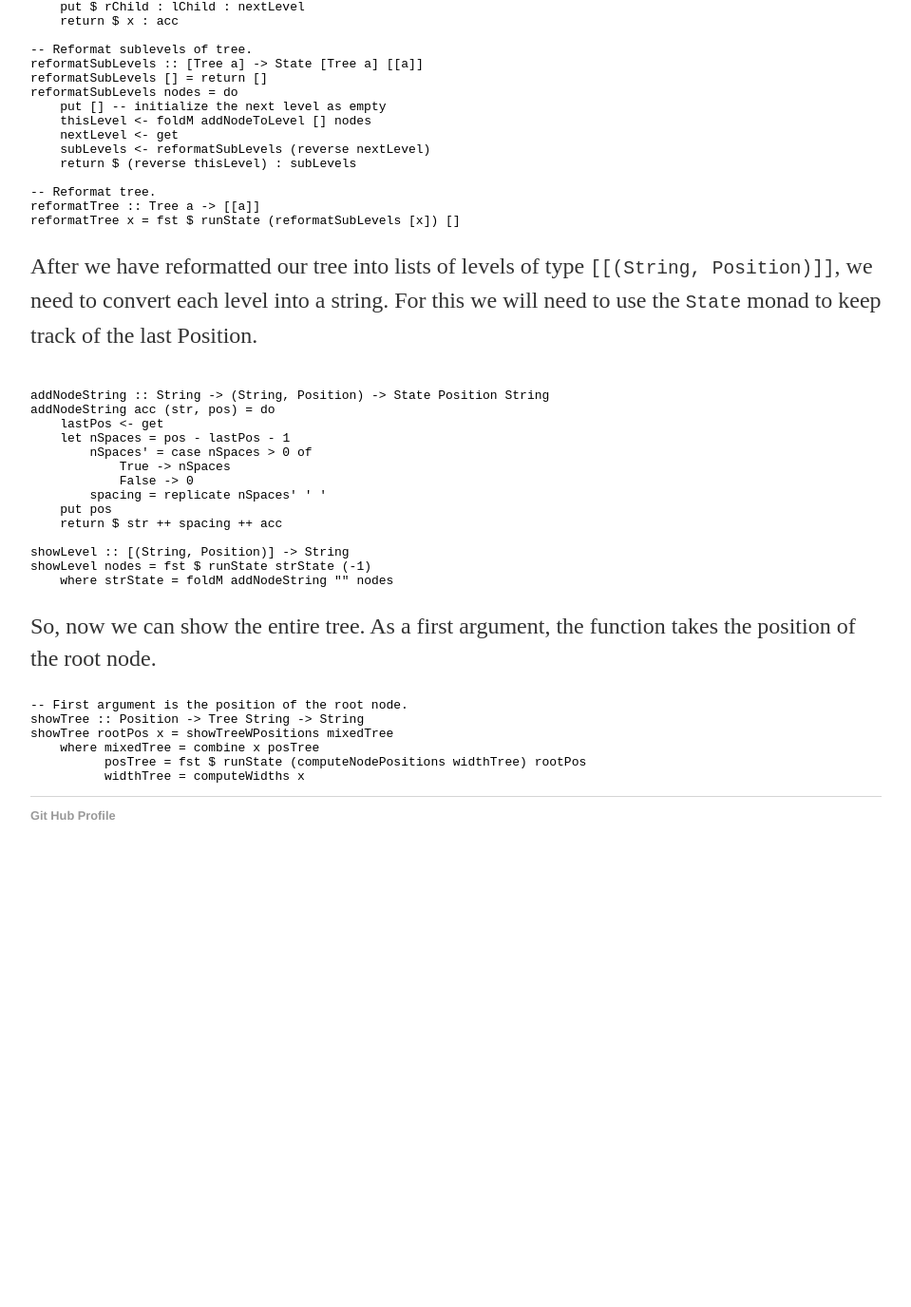
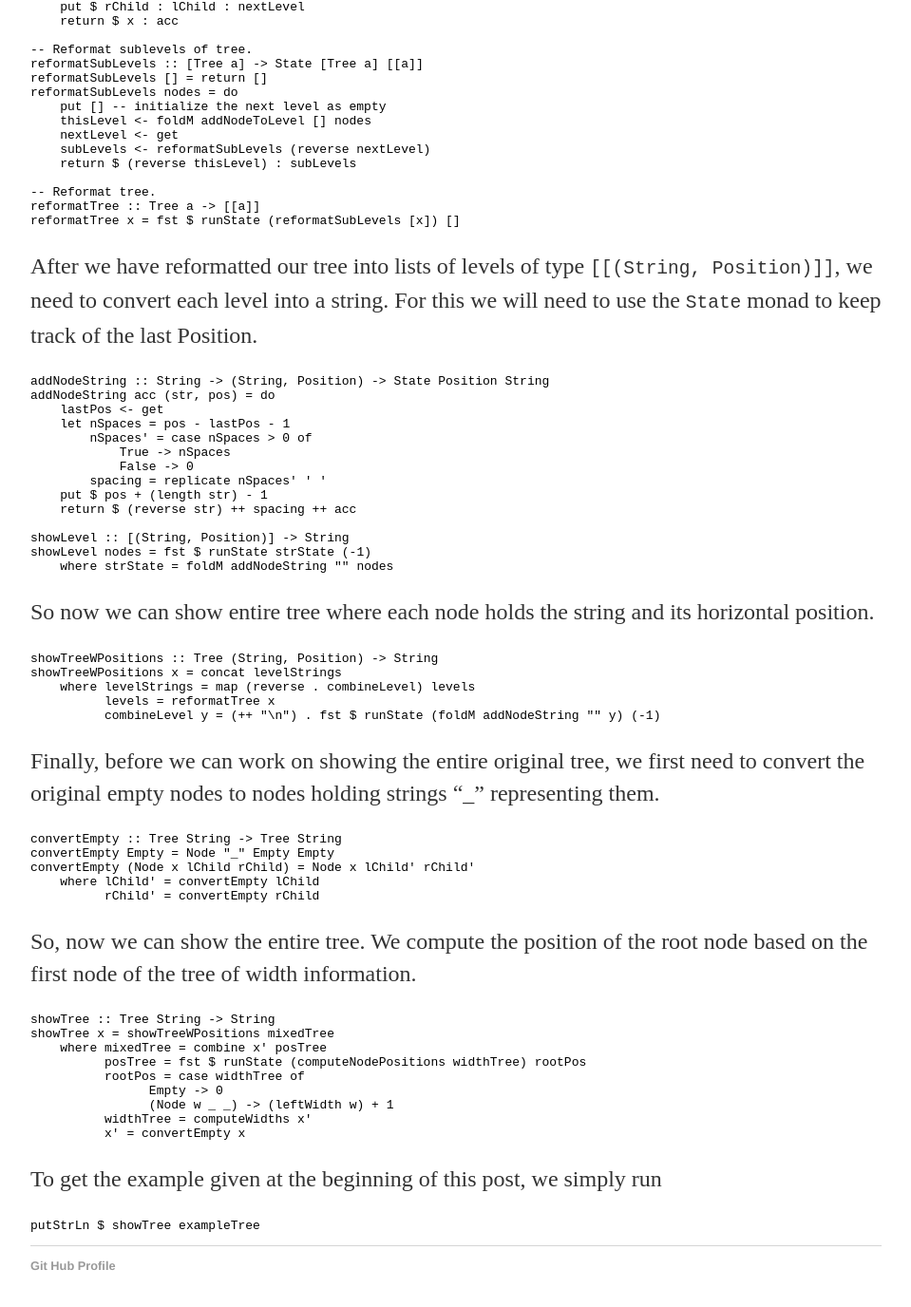
Before and after one commit to MatthewMcGonagle/MatthewMcGonagle.github.io, a Jekyll site: the page built from _posts/2018-10-10-PrintingABinaryTreeInHaskell.md, in a window 1280 px wide and 1400 px high, scrolled down 6065 px. Shown: the top 1376 px of the window at 95% size, without its empty margins (160-1119 px from the left). Built offline with Jekyll 4.4.1, drawn with Linux system fonts in a browser that asks for light colours; before the commit the page ends 6991 px from its top, so only the background shows below that.

Commit message:
Final showTree function now computes the position of the root node using the width info computed for the first node.

````diff
--- a/_posts/2018-10-10-PrintingABinaryTreeInHaskell.md
+++ b/_posts/2018-10-10-PrintingABinaryTreeInHaskell.md
@@ -246,7 +246,6 @@ reformatTree x = fst $ runState (reformatSubLevels [x]) []
 After we have reformatted our tree into lists of levels of type `[[(String, Position)]]`, we need to convert each level into a string. For this we will need to use the `State` monad to keep track of the last Position.
 
 ``` haskell
-
 addNodeString :: String -> (String, Position) -> State Position String
 addNodeString acc (str, pos) = do
     lastPos <- get
@@ -255,21 +254,47 @@ addNodeString acc (str, pos) = do
             True -> nSpaces
             False -> 0
         spacing = replicate nSpaces' ' '
-    put pos
-    return $ str ++ spacing ++ acc
+    put $ pos + (length str) - 1
+    return $ (reverse str) ++ spacing ++ acc
 
 showLevel :: [(String, Position)] -> String
 showLevel nodes = fst $ runState strState (-1)
     where strState = foldM addNodeString "" nodes
 ```
 
-So, now we can show the entire tree. As a first argument, the function takes the position of the root node.
+So now we can show entire tree where each node holds the string and its horizontal position.
 
 ``` haskell
--- First argument is the position of the root node.
-showTree :: Position -> Tree String -> String
-showTree rootPos x = showTreeWPositions mixedTree
-    where mixedTree = combine x posTree
+showTreeWPositions :: Tree (String, Position) -> String
+showTreeWPositions x = concat levelStrings
+    where levelStrings = map (reverse . combineLevel) levels
+          levels = reformatTree x
+          combineLevel y = (++ "\n") . fst $ runState (foldM addNodeString "" y) (-1)
+```
+Finally, before we can work on showing the entire original tree, we first need to convert the original empty nodes to nodes holding strings "_" representing them.
+
+``` haskell
+convertEmpty :: Tree String -> Tree String
+convertEmpty Empty = Node "_" Empty Empty
+convertEmpty (Node x lChild rChild) = Node x lChild' rChild'
+    where lChild' = convertEmpty lChild
+          rChild' = convertEmpty rChild
+```
+So, now we can show the entire tree. We compute the position of the root node based on the first node of the tree of width information.
+
+``` haskell
+showTree :: Tree String -> String
+showTree x = showTreeWPositions mixedTree
+    where mixedTree = combine x' posTree
           posTree = fst $ runState (computeNodePositions widthTree) rootPos
-          widthTree = computeWidths x
+          rootPos = case widthTree of
+                Empty -> 0
+                (Node w _ _) -> (leftWidth w) + 1
+          widthTree = computeWidths x'
+          x' = convertEmpty x
 ```
+
+To get the example given at the beginning of this post, we simply run
+``` haskell
+putStrLn $ showTree exampleTree
+```
````
Also changed, not shown: other parts of _posts/2018-10-10-PrintingABinaryTreeInHaskell.md (+1 -1 lines), 1 other file.
